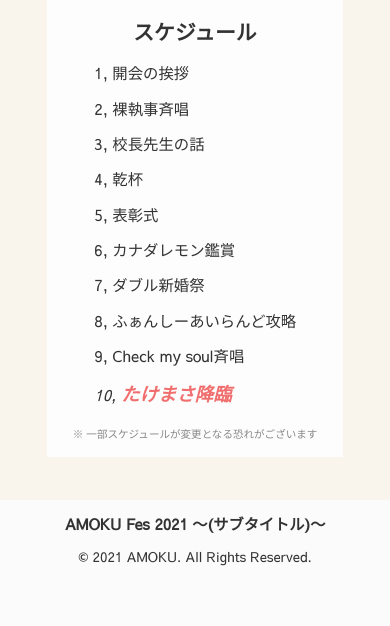
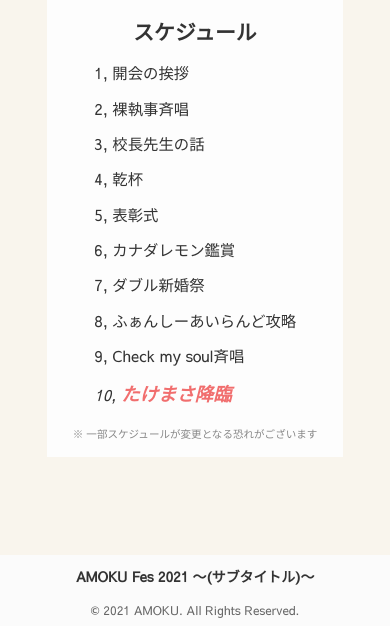
Before and after one commit to kazuya002ex/amoku_fes_2021, a PHP site: page / in a window 390 px wide. Shown: the part 894-1520 px from the top of the page. Before the commit the page ends 1460 px from the top, so only its background shows below. Run offline with PHP 8.4, Linux system fonts and the light colour scheme; some web fonts are replaced.

Commit message:
feat: footerのresponsive

```diff
--- a/style.css
+++ b/style.css
@@ -236,6 +236,7 @@
 
 footer small {
   font-size: 0.85rem;
+  color: #666;
 }
 
 @media screen and (max-width: 480px) {
@@ -265,6 +266,7 @@
 
   .schedule {
     margin-top: 25%;
+    margin-bottom: 25%;
   }
 
   .schedule-contents {
@@ -289,4 +291,17 @@
     margin: 7% 2%;
     font-size: 0.66rem;
   }
+
+  footer {
+    padding-bottom: 1.6%;
+    margin-top: 11%;
+  }
+
+  footer h2 {
+    font-size: 0.87rem;
+  }
+
+  footer small {
+    font-size: 0.76rem;
+  }
 }
```
